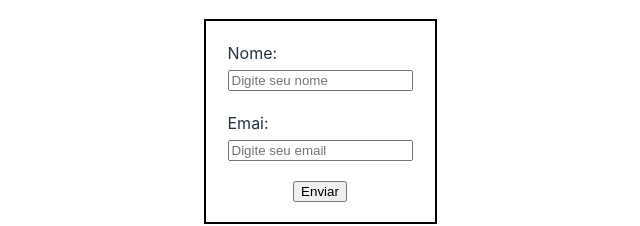
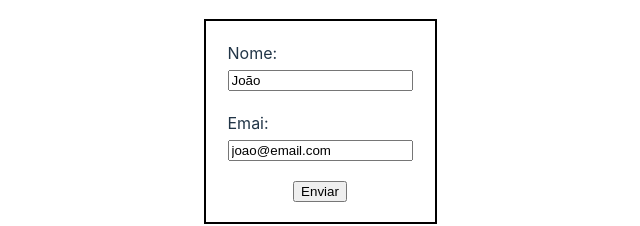
Before and after one commit to VictorLapaDev/React-Course-Matheus-Battiti, a React (Vite) app in the folder 5-Formularios/Forms/: page / in a window 1280 px wide. Shown: the part 341-567 px from the top of the page, without its empty margins (320-960 px from the left). Built offline with nearby package versions, Linux system fonts and the light colour scheme.

Commit message:
feat: controlled inputs

```diff
--- a/5-Formularios/Forms/src/App.tsx
+++ b/5-Formularios/Forms/src/App.tsx
@@ -6,7 +6,7 @@
   return (
     <>
       <h1>Forms</h1>
-      <Forms/>
+      <Forms user={{name: 'João', email: 'joao@email.com'}}/>
     </>
   )
 }
--- a/5-Formularios/Forms/src/components/forms/Forms.tsx
+++ b/5-Formularios/Forms/src/components/forms/Forms.tsx
@@ -2,13 +2,17 @@
 import { useState } from "react"
 import "./Forms.css"
 
+interface props{
+  user: object
+}
 
-const Forms = () => {
+const Forms = ({user}: props) => {
+
+  // 6- controlled inputs
 
   // 3- Gerenciamento de dados
-  const [name, setName] = useState("");
-  const [email, setEmail] = useState("");
-
+  const [name, setName] = useState(user ? user.name : '');
+  const [email, setEmail] = useState(user ? user.email : ''); //ve se usuario ja existe ou se ele ja tem o valor armazenado, preenchendo diretamente o input
   const handleName = (e) => {
     setName(e.target.value)
   }
@@ -26,13 +30,13 @@
         <form onSubmit={handleSubmit}>
             <div className="container">
                 <label htmlFor="name">Nome: </label>
-                <input type="text" name="name" placeholder="Digite seu nome" onChange={handleName}/>
+                <input type="text" name="name" placeholder="Digite seu nome" onChange={handleName} value={name}/>
             </div>
 
             {/* 2-label envolvendo input */}
             <label className="container">
               <span>Emai:</span>
-              <input type="text" name='email' placeholder="Digite seu email" onChange={(e) => setEmail(e.target.value)}/>
+              <input type="text" name='email' placeholder="Digite seu email" onChange={(e) => setEmail(e.target.value)} value={email}/>
             </label>
 
 
```
